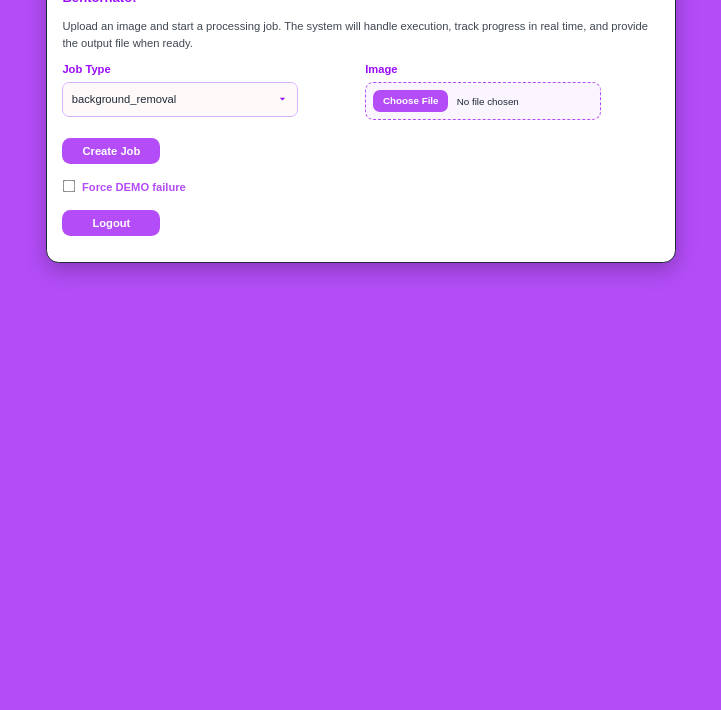
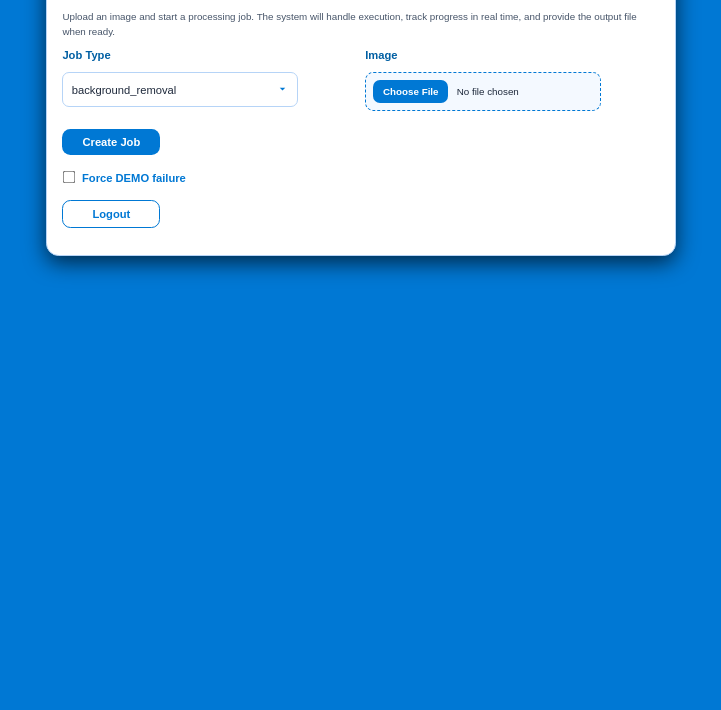
Before and after one commit to DomenicoAnzalone/cloud-job-orchestrator, a plain HTML site: page frontend/index.html in a window 1280 px wide. Shown: the part 90-800 px from the top of the page, without its empty margins (279-1000 px from the left). Drawn offline with Linux system fonts and the light colour scheme; a script that the page names is missing.

Commit message:
feat(UI): update styles and structure for improved visual consistency and usability

```diff
--- a/frontend/css/style.css
+++ b/frontend/css/style.css
@@ -1,23 +1,31 @@
 :root {
-  --color-bg: #b44df8;
+  --color-bg: #0078D4;
   --color-surface: #ffffff;
-  --color-surface-soft: #faf5ff;
-  --color-surface-muted: #ede9fe;
-  --color-border: #d8b4fe;
-  --color-border-strong: #1f2937;
-  --color-text: #1f2937;
-  --color-text-soft: #3f4752;
-  --color-heading: #9b0dfa;
-  --color-primary: #b44df8;
-  --color-primary-hover: #9b0dfa;
-  --color-primary-active: #8427db;
+  --color-surface-soft: #f4f9ff;
+  --color-surface-muted: #e6f2ff;
+
+  --color-border: #b6d4f7;
+  --color-border-strong: #1e3a5f;
+
+  --color-text: #1e293b;
+  --color-text-soft: #475569;
+  --color-heading: #005fa3;
+
+  --color-primary: #0078D4;
+  --color-primary-hover: #106ebe;
+  --color-primary-active: #005a9e;
+
   --color-accent: #38bdf8;
-  --color-success: #22c55e;
+
+  --color-success: #16a34a;
   --color-warning: #f59e0b;
-  --color-danger: #ef4444;
+  --color-danger: #dc2626;
+
   --color-muted: #94a3b8;
 
-  --shadow-card: 0 10px 30px rgba(0, 0, 0, 0.25);
+  /* UI tokens */
+  --shadow-card: 0 10px 30px rgba(0, 0, 0, 0.65);
+
   --radius-sm: 10px;
   --radius-md: 12px;
   --radius-lg: 18px;
@@ -31,6 +39,7 @@
   --space-6: 26px;
 
   --font-base: Arial, Helvetica, sans-serif;
+
   --transition-fast: 0.15s ease;
   --transition-med: 0.25s ease;
 }
@@ -60,13 +69,18 @@ body {
   margin-bottom: 16px;
   padding: var(--space-5);
   background: var(--color-surface);
-  border: 1px solid var(--color-border-strong);
+  border: 1px solid var(--color-border);
   border-radius: var(--radius-lg);
   box-shadow: var(--shadow-card);
 }
 
 .job-card {
   position: relative;
+}
+
+h1 {
+  font-size: 26px;
+  font-weight: 800;
 }
 
 h1,
@@ -79,6 +93,7 @@ h3 {
 p {
   color: var(--color-text-soft);
   line-height: 1.5;
+  font-size: 14px;
 }
 
 .row {
@@ -92,6 +107,9 @@ p {
 .field {
   flex: 1 1 240px;
   min-width: 0;
+  display: flex;
+  flex-direction: column;
+  gap: 6px;
 }
 
 label {
@@ -109,7 +127,7 @@ input[type="text"] {
   padding: 10px 36px 10px 12px;
   border: 1.5px solid var(--color-border);
   border-radius: var(--radius-sm);
-  background: #fffafa;
+  background: var(--color-surface);
   color: var(--color-text);
   font-size: 16px;
   transition: border-color var(--transition-fast), box-shadow var(--transition-fast), transform var(--transition-fast), background var(--transition-fast);
@@ -135,7 +153,7 @@ select:focus,
 input[type="text"]:focus {
   outline: none;
   border-color: var(--color-heading);
-  box-shadow: 0 0 0 3px rgba(180, 77, 248, 0.2);
+  box-shadow: 0 0 0 3px rgba(0, 120, 212, 0.2);
 }
 
 select:active,
@@ -181,8 +199,8 @@ input[type="file"]::file-selector-button:hover {
 }
 
 input[type="file"]:hover {
-  background: #f3e8ff;
-  border-color: var(--color-primary-hover);
+  background: var(--color-surface-muted);
+  border-color: var(--color-primary);
 }
 
 button,
@@ -215,20 +233,41 @@ a.button-link:active {
   transform: translateY(0);
 }
 
+button.primary {
+  background: var(--color-primary);
+  color: #fff;
+}
+
+button.primary:hover {
+  background: var(--color-primary-hover);
+}
+
 button.secondary {
-  background: var(--color-primary);
-  color: #ffffff;
+  background: transparent;
+  color: var(--color-primary);
+  border: 1.5px solid var(--color-primary);
 }
 
 button.secondary:hover {
-  background: var(--color-primary-hover);
+  background: rgba(0, 120, 212, 0.08);
+}
+
+button.downloadBtn {
+  background: var(--color-success);
+  color: #fff;
+  margin-bottom: 12px;
+}
+
+button.downloadBtn:hover {
+  background: #15803d;
 }
 
 button:disabled,
 a.button-link.disabled {
-  opacity: 0.5;
+  background: #cbd5e1;
+  color: #64748b;
   cursor: not-allowed;
-  pointer-events: none;
+  transform: none;
 }
 
 .actions {
@@ -268,16 +307,16 @@ a.button-link.disabled {
   padding: 4px 10px;
   border-radius: var(--radius-pill);
   background: #1e293b;
-  color: var(--color-text);
-  font-size: 4px;
+  color: #ffffff;
+  font-size: 12px;
   font-weight: 700;
   letter-spacing: 0.02em;
   text-transform: uppercase;
 }
 
 .status-queued {
-  background: #b7c0d1;
-  color: #505861;
+  background: #e5eef3;
+  color: #8d939b;
 }
 
 .status-processing {
@@ -299,7 +338,7 @@ a.button-link.disabled {
 
 .progress-bar {
   width: 70%;
-  height: 16px;
+  height: 20px;
   margin-top: 12px;
   overflow: hidden;
   border-radius: var(--radius-pill);
@@ -310,7 +349,7 @@ a.button-link.disabled {
   width: 0%;
   height: 100%;
   border-radius: inherit;
-  background: var(--color-primary);
+  background: linear-gradient(90deg, #0078D4, #38bdf8);
   transition: width var(--transition-med);
 }
 
@@ -320,8 +359,8 @@ pre {
   overflow: auto;
   white-space: pre-wrap;
   word-break: break-word;
-  background: #ddaaff;
-  border: 1px solid #000;
+  background: var(--color-surface-muted);
+  border: 1px solid var(--color-border);
   border-radius: var(--radius-md);
 }
 
--- a/frontend/index.html
+++ b/frontend/index.html
@@ -3,7 +3,7 @@
 <head>
   <meta charset="UTF-8" />
   <meta name="viewport" content="width=device-width, initial-scale=1.0" />
-  <title>CJO Demo UI</title>
+  <title>Cloud Job Orchestrator</title>
 </head>
 <link rel="stylesheet" href="css/style.css"/>
 <script src="js/config.js"></script>
@@ -64,7 +64,7 @@
         </div>
 
         <div class="actions">
-          <button id="createBtn">Create Job</button>
+          <button id="createBtn" class="primary">Create Job</button>
         </div>
 
         <div id="formError" class="form-error"></div>
```
Also changed, not shown: frontend/favicon.ico (added).
